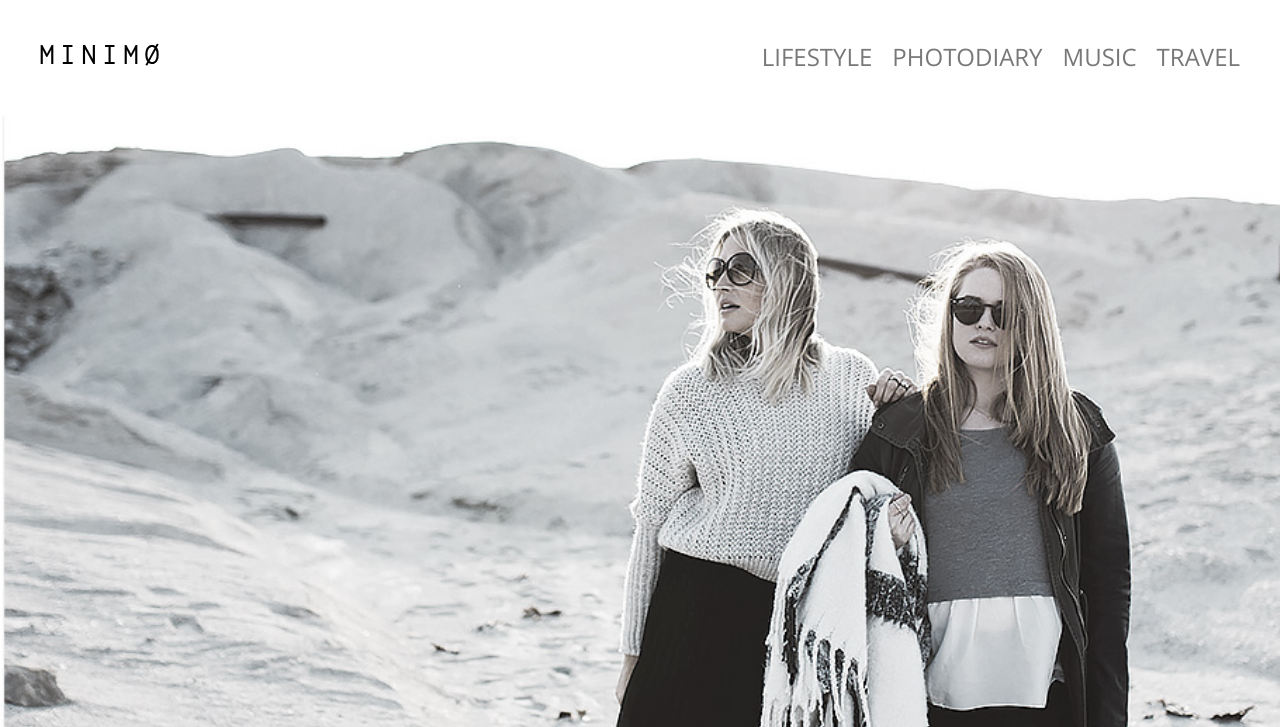
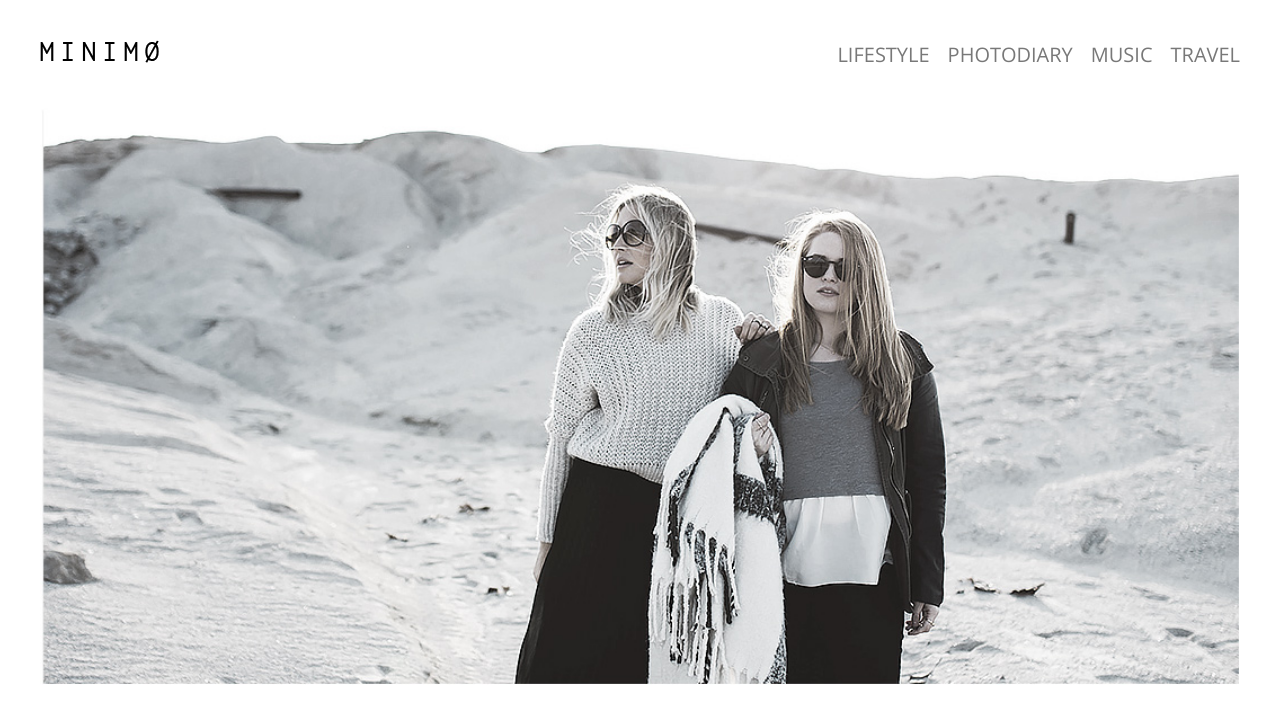
Before and after one commit to CodersGeekTanvir/ssbclass04_02, a plain HTML site: page index.html in a window 1280 px wide. Shown: the top 727 px of the page. Drawn offline with nearby package versions, Linux system fonts and the light colour scheme.

Commit message:
Add files via upload

```diff
--- a/css/style.css
+++ b/css/style.css
@@ -29,19 +29,24 @@ nav ul{
 nav ul li a{
     text-decoration: none;
     color: #787878;
-    font-size: 24px;
+    font-size: 20px;
     text-transform: uppercase;
-    margin-left: 20px;
+    margin-left: 18px;
 }
 /*Header Ends */
 
 /*Section 1 Starts */
-.banner{
+
+/* .banner{
     background-image: url(../images/banner.jpg);
     background-attachment: fixed;
     background-repeat: no-repeat;
     background-size: cover;
    height: 90vh;
+}
+*/
+.banner img{
+    width: 100%;
 }
 /*Section 1 Ends */
 
--- a/index.html
+++ b/index.html
@@ -42,7 +42,9 @@
 
     <!--Section 1 Starts-->
     <section class="banner">
-
+        <div class="container">
+      <img src="images/banner.jpg" alt="banner">
+    </div>
     </section>
     <!--Section 1 Ends-->
     <!--Section 2 Starts-->
```
